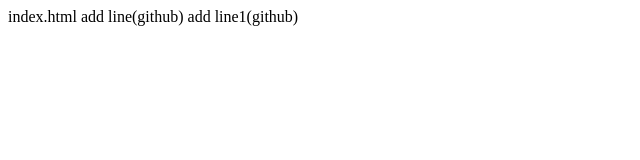
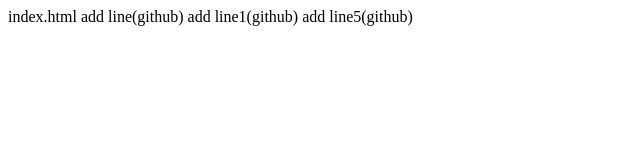
Before and after one commit to pwj011/web_developer, a plain HTML site: page index.html in a window 1280 px wide. Shown: the whole page, without its empty margins (0-640 px from the left). Drawn offline with Linux system fonts and the light colour scheme.

Commit message:
update link (branch-issue2)

```diff
--- a/index.html
+++ b/index.html
@@ -4,5 +4,6 @@
 		index.html
 		add line(github)
 		add line1(github)
+		add line5(github)
 	</body>
 </html>
```
